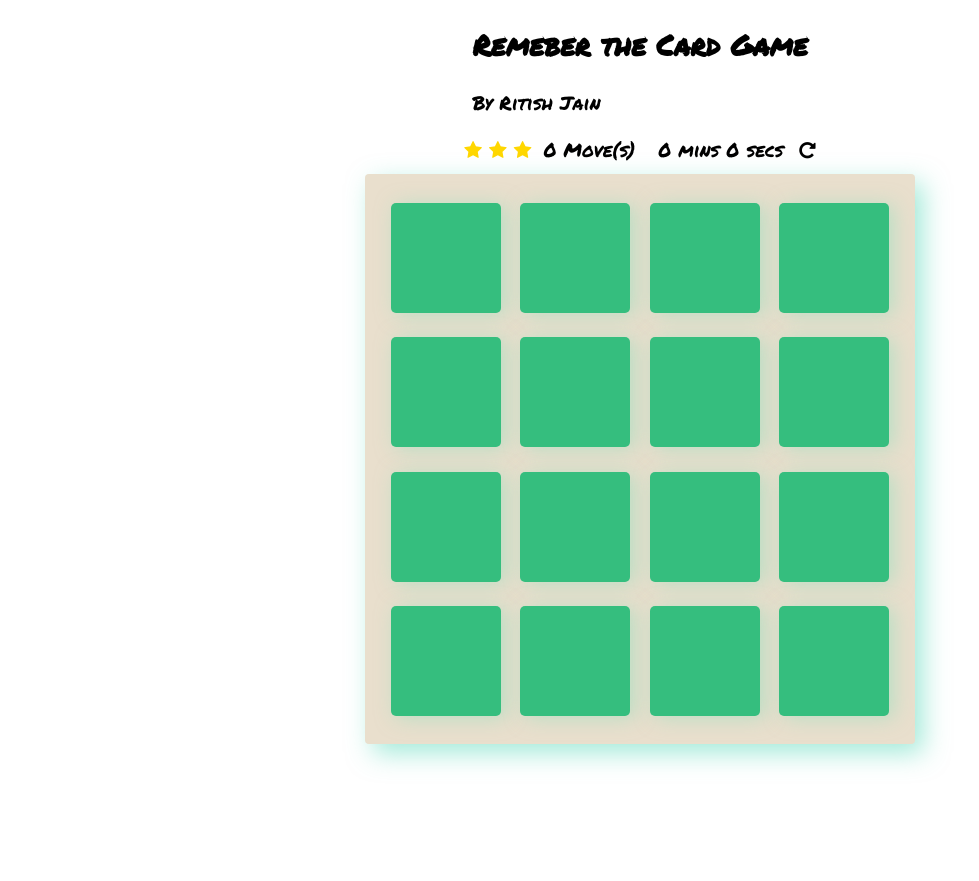
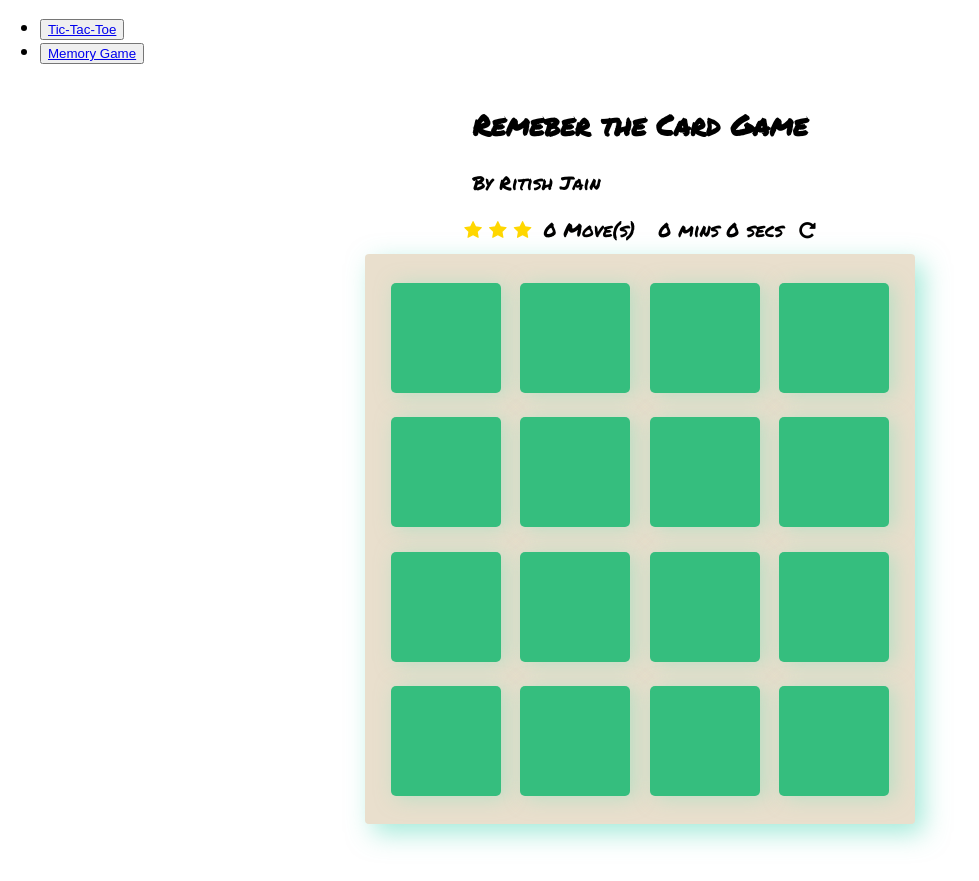
Before and after one commit to rjain000/memorygame, a plain HTML site: page index.html in a window 1280 px wide. Shown: the whole page, without its empty margins (0-979 px from the left). Before the commit the page ends 801 px from the top, so only its background shows below. Drawn offline with Linux system fonts and the light colour scheme; a web font is replaced by a local one.

Commit message:
add nav in html

```diff
--- a/index.html
+++ b/index.html
@@ -11,7 +11,12 @@
     <link rel="stylesheet" href="css/style.css">
 </head>
 <body>
-
+<nav>
+      <ul>
+        <li> <button> <a href="https://rjain000.github.io/Tic-Tac-Toe/">Tic-Tac-Toe</a> </button></li>
+        <li> <button><a href="https://rjain000.github.io/memorygame/">Memory Game</a> </button></li>
+      </ul>
+    </nav>
     <div class="container">
         <header>
             <h2>Remeber the Card Game</h2>
```
